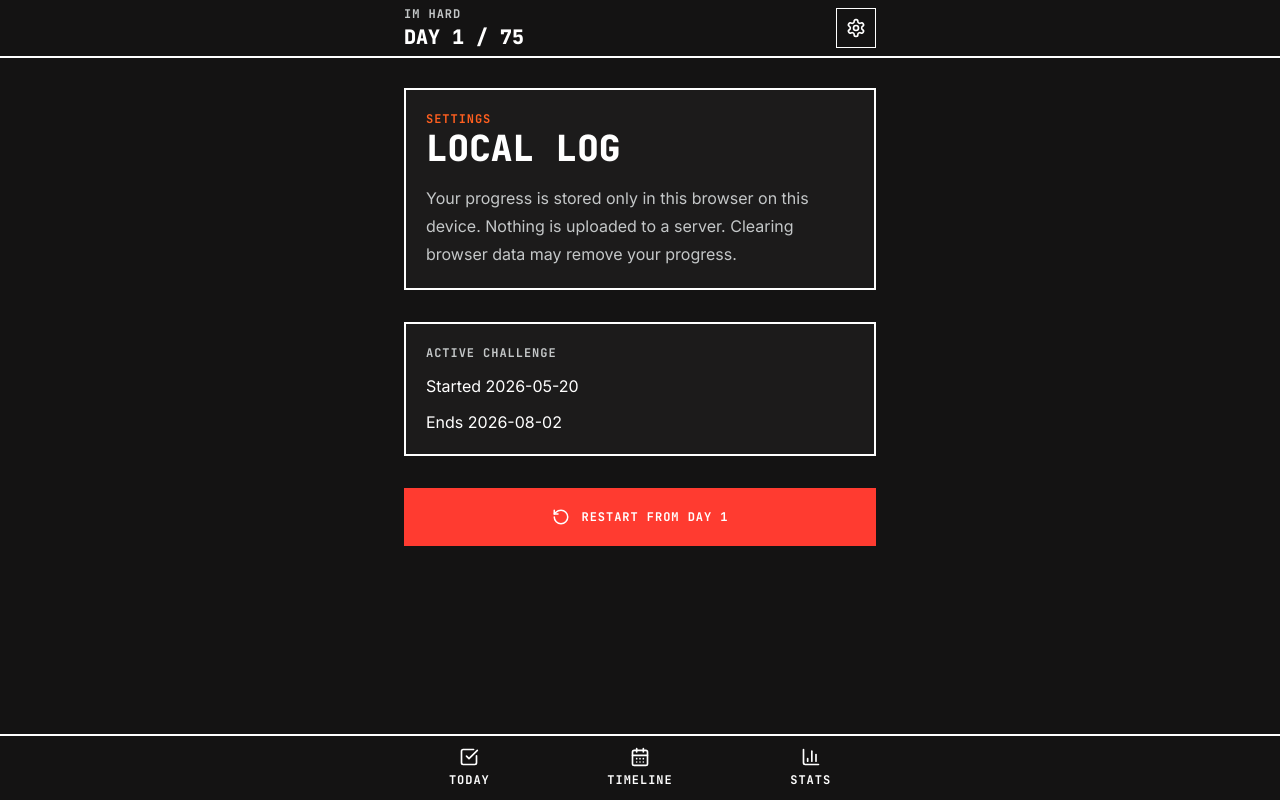
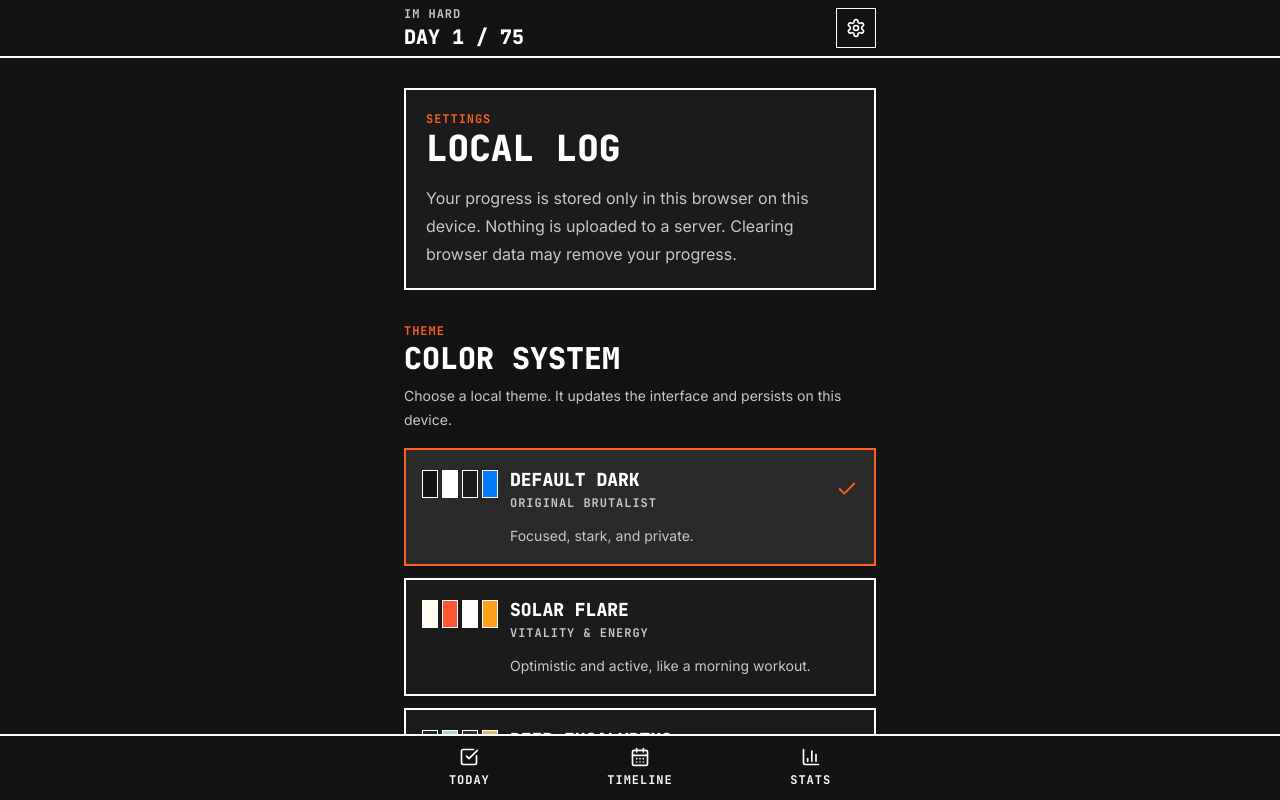
Before and after one commit to timothytenzin20/75-hard, a React (Vite) app: page /settings in a window 1280 px wide. Both pictures are taken after a click on the button "START CHALLENGE". Shown: the top 800 px of the page. Built offline with nearby package versions, Linux system fonts and the light colour scheme.

Commit message:
prompt 6: add theme styling

```diff
--- a/src/app/App.tsx
+++ b/src/app/App.tsx
@@ -9,6 +9,7 @@ import { StatsPage } from "../features/stats/StatsPage";
 import { TimelinePage } from "../features/timeline/TimelinePage";
 import { TodayPage } from "../features/today/TodayPage";
 import type { ActiveChallengeState, AppSettings } from "../domain/types";
+import { applyTheme } from "../domain/themes";
 import { getActiveChallenge, getSettings } from "../storage/repository";
 
 export function App() {
@@ -27,6 +28,10 @@ export function App() {
     void refresh();
   }, []);
 
+  useEffect(() => {
+    applyTheme(settings?.theme);
+  }, [settings?.theme]);
+
   if (loading) {
     return <div className="min-h-dvh grid place-items-center label-caps text-muted">Loading local log</div>;
   }
@@ -44,7 +49,7 @@ export function App() {
         <Route path="/day/:dayNumber" element={<DayDetailPage state={state} onChange={refresh} />} />
         <Route path="/stats" element={<StatsPage state={state} onChange={refresh} />} />
         <Route path="/recap/:dayNumber" element={<RecapPage state={state} />} />
-        <Route path="/settings" element={<SettingsPage state={state} onChange={refresh} />} />
+        <Route path="/settings" element={<SettingsPage state={state} settings={settings} onChange={refresh} />} />
         <Route path="*" element={<MissingRoute />} />
       </Route>
     </Routes>
--- /dev/null
+++ b/src/domain/themes.ts
@@ -0,0 +1,167 @@
+import type { ThemeId } from "./types";
+
+export interface ThemeDefinition {
+  id: ThemeId;
+  name: string;
+  subtitle: string;
+  vibe: string;
+  colors: {
+    background: string;
+    surface: string;
+    surfaceStrong: string;
+    surfaceMuted: string;
+    primary: string;
+    muted: string;
+    outline: string;
+    accent: string;
+    secondary: string;
+    success: string;
+    danger: string;
+  };
+}
+
+export const DEFAULT_THEME_ID: ThemeId = "raw-dark";
+
+export const THEMES: ThemeDefinition[] = [
+  {
+    id: "raw-dark",
+    name: "Default Dark",
+    subtitle: "Original brutalist",
+    vibe: "Focused, stark, and private.",
+    colors: {
+      background: "#141313",
+      surface: "#1C1B1B",
+      surfaceStrong: "#2A2A2A",
+      surfaceMuted: "#353434",
+      primary: "#FFFFFF",
+      muted: "#C4C7C8",
+      outline: "#444748",
+      accent: "#FF5F1F",
+      secondary: "#007AFF",
+      success: "#00FF41",
+      danger: "#FF3B30"
+    }
+  },
+  {
+    id: "solar-flare",
+    name: "Solar Flare",
+    subtitle: "Vitality & Energy",
+    vibe: "Optimistic and active, like a morning workout.",
+    colors: {
+      background: "#FFFBF0",
+      surface: "#FFFFFF",
+      surfaceStrong: "#FFF0DB",
+      surfaceMuted: "#FFE0BF",
+      primary: "#FF5733",
+      muted: "#8A5A44",
+      outline: "#FFB088",
+      accent: "#FF5733",
+      secondary: "#FF9F1C",
+      success: "#1F9D55",
+      danger: "#D7263D"
+    }
+  },
+  {
+    id: "deep-eucalyptus",
+    name: "Deep Eucalyptus",
+    subtitle: "Zen Discipline",
+    vibe: "Grounded and calm, built around harmonious consistency.",
+    colors: {
+      background: "#1B2623",
+      surface: "#24332F",
+      surfaceStrong: "#30473F",
+      surfaceMuted: "#3E5C52",
+      primary: "#A7D7C5",
+      muted: "#C5D8D0",
+      outline: "#5F8377",
+      accent: "#A7D7C5",
+      secondary: "#E0B973",
+      success: "#7EE0A1",
+      danger: "#FF7A7A"
+    }
+  },
+  {
+    id: "cyber-punk",
+    name: "Cyber Punk",
+    subtitle: "Digital Intensity",
+    vibe: "High-stakes and futuristic, turning progress into leveling up.",
+    colors: {
+      background: "#0B0014",
+      surface: "#180026",
+      surfaceStrong: "#25003A",
+      surfaceMuted: "#3A005A",
+      primary: "#00FFD1",
+      muted: "#BBA7FF",
+      outline: "#6F00FF",
+      accent: "#00FFD1",
+      secondary: "#FF00E5",
+      success: "#39FF14",
+      danger: "#FF2E63"
+    }
+  },
+  {
+    id: "raw-concrete",
+    name: "Raw Concrete",
+    subtitle: "Industrial Brutalist",
+    vibe: "Functional and architectural, with blueprint-like accents.",
+    colors: {
+      background: "#E0E0E0",
+      surface: "#F5F5F5",
+      surfaceStrong: "#FFFFFF",
+      surfaceMuted: "#C8C8C8",
+      primary: "#000000",
+      muted: "#4B4B4B",
+      outline: "#8A8A8A",
+      accent: "#3D5AFE",
+      secondary: "#3D5AFE",
+      success: "#008A3D",
+      danger: "#D50000"
+    }
+  },
+  {
+    id: "dusk-violet",
+    name: "Dusk Violet",
+    subtitle: "Introspective Growth",
+    vibe: "Soft and reflective, leaning into journaling and transformation.",
+    colors: {
+      background: "#2D2A4A",
+      surface: "#35325E",
+      surfaceStrong: "#46427A",
+      surfaceMuted: "#5A558F",
+      primary: "#F8BBD0",
+      muted: "#D8D0F0",
+      outline: "#746FA5",
+      accent: "#F8BBD0",
+      secondary: "#B39DDB",
+      success: "#A5D6A7",
+      danger: "#FF8A80"
+    }
+  }
+];
+
+export function getTheme(themeId?: string): ThemeDefinition {
+  return THEMES.find((theme) => theme.id === themeId) ?? THEMES[0];
+}
+
+export function applyTheme(themeId?: string): void {
+  const theme = getTheme(themeId);
+  const root = document.documentElement;
+  root.dataset.theme = theme.id;
+  root.style.setProperty("--color-background", hexToRgb(theme.colors.background));
+  root.style.setProperty("--color-surface", hexToRgb(theme.colors.surface));
+  root.style.setProperty("--color-surface-strong", hexToRgb(theme.colors.surfaceStrong));
+  root.style.setProperty("--color-surface-muted", hexToRgb(theme.colors.surfaceMuted));
+  root.style.setProperty("--color-primary", hexToRgb(theme.colors.primary));
+  root.style.setProperty("--color-muted", hexToRgb(theme.colors.muted));
+  root.style.setProperty("--color-outline", hexToRgb(theme.colors.outline));
+  root.style.setProperty("--color-accent", hexToRgb(theme.colors.accent));
+  root.style.setProperty("--color-secondary", hexToRgb(theme.colors.secondary));
+  root.style.setProperty("--color-success", hexToRgb(theme.colors.success));
+  root.style.setProperty("--color-danger", hexToRgb(theme.colors.danger));
+}
+
+function hexToRgb(hex: string): string {
+  const normalized = hex.replace("#", "");
+  const value = Number.parseInt(normalized, 16);
+  return `${(value >> 16) & 255} ${(value >> 8) & 255} ${value & 255}`;
+}
--- a/src/domain/types.ts
+++ b/src/domain/types.ts
@@ -1,5 +1,6 @@
 export type ChallengeStatus = "active" | "completed" | "failed" | "archived";
 export type DayStatus = "not_started" | "in_progress" | "complete" | "missed";
+export type ThemeId = "raw-dark" | "solar-flare" | "deep-eucalyptus" | "cyber-punk" | "raw-concrete" | "dusk-violet";
 
 export type TaskKey =
   | "diet"
@@ -15,6 +16,7 @@ export interface AppSettings {
   id: "settings";
   onboardingComplete: boolean;
   localStorageWarningAccepted: boolean;
+  theme: ThemeId;
   createdAt: string;
   updatedAt: string;
 }
--- a/src/features/recap/RecapPage.tsx
+++ b/src/features/recap/RecapPage.tsx
@@ -103,15 +103,16 @@ async function drawCard(canvas: HTMLCanvasElement | null, record: DayRecord, str
   if (!canvas) return;
   const ctx = canvas.getContext("2d");
   if (!ctx) return;
-  ctx.fillStyle = "#141313";
+  const colors = getCanvasThemeColors();
+  ctx.fillStyle = colors.background;
   ctx.fillRect(0, 0, canvas.width, canvas.height);
-  ctx.strokeStyle = "#ffffff";
+  ctx.strokeStyle = colors.primary;
   ctx.lineWidth = 8;
   ctx.strokeRect(40, 40, canvas.width - 80, canvas.height - 80);
-  ctx.fillStyle = "#ff5f1f";
+  ctx.fillStyle = colors.accent;
   ctx.font = "700 42px JetBrains Mono, monospace";
   ctx.fillText("IM HARD", 80, 125);
-  ctx.fillStyle = "#ffffff";
+  ctx.fillStyle = colors.primary;
   ctx.font = "800 92px JetBrains Mono, monospace";
   ctx.fillText(`DAY ${record.day.dayNumber}`, 80, 240);
   ctx.font = "700 42px JetBrains Mono, monospace";
@@ -120,7 +121,7 @@ async function drawCard(canvas: HTMLCanvasElement | null, record: DayRecord, str
     try {
       const image = await loadImage(photoUrl);
       drawCoverImage(ctx, image, 710, 105, 250, 250);
-      ctx.strokeStyle = "#ffffff";
+      ctx.strokeStyle = colors.primary;
       ctx.lineWidth = 6;
       ctx.strokeRect(710, 105, 250, 250);
     } catch {
@@ -131,21 +132,33 @@ async function drawCard(canvas: HTMLCanvasElement | null, record: DayRecord, str
   record.tasks.slice(0, 8).forEach((task, index) => {
     const x = index < 4 ? 80 : 560;
     const y = 410 + (index % 4) * 78;
-    ctx.fillStyle = task.completed ? "#00ff41" : "#c4c7c8";
+    ctx.fillStyle = task.completed ? colors.success : colors.muted;
     ctx.fillText(task.completed ? "✓" : "□", x, y);
-    ctx.fillStyle = "#ffffff";
+    ctx.fillStyle = colors.primary;
     ctx.fillText(task.label, x + 48, y);
   });
-  ctx.fillStyle = "#ff5f1f";
+  ctx.fillStyle = colors.accent;
   ctx.font = "800 54px JetBrains Mono, monospace";
   ctx.fillText(`${streak} DAY STREAK`, 80, 820);
-  ctx.fillStyle = "#c4c7c8";
+  ctx.fillStyle = colors.muted;
   ctx.font = "400 32px Inter, sans-serif";
   const quote = record.journal?.text ? record.journal.text.slice(0, 92) : "Private proof, saved locally.";
   ctx.fillText(`"${quote}${record.journal && record.journal.text.length > 92 ? "..." : ""}"`, 80, 895, 920);
-  ctx.fillStyle = "#ffffff";
+  ctx.fillStyle = colors.primary;
   ctx.font = "700 28px JetBrains Mono, monospace";
   ctx.fillText(new Date(record.day.completedAt ?? record.day.updatedAt).toLocaleString(), 80, 990);
+}
+
+function getCanvasThemeColors() {
+  const styles = getComputedStyle(document.documentElement);
+  const color = (token: string) => `rgb(${styles.getPropertyValue(token).trim()})`;
+  return {
+    background: color("--color-background"),
+    primary: color("--color-primary"),
+    muted: color("--color-muted"),
+    accent: color("--color-accent"),
+    success: color("--color-success")
+  };
 }
 
 function loadImage(src: string): Promise<HTMLImageElement> {
--- a/src/features/settings/SettingsPage.tsx
+++ b/src/features/settings/SettingsPage.tsx
@@ -1,10 +1,19 @@
-import { RotateCcw } from "lucide-react";
+import { Check, RotateCcw } from "lucide-react";
 import { useNavigate } from "react-router-dom";
-import type { ActiveChallengeState } from "../../domain/types";
-import { restartChallenge } from "../../storage/repository";
+import { applyTheme, THEMES } from "../../domain/themes";
+import type { ActiveChallengeState, AppSettings, ThemeId } from "../../domain/types";
+import { restartChallenge, updateTheme } from "../../storage/repository";
 
-export function SettingsPage({ state, onChange }: { state: ActiveChallengeState; onChange: () => Promise<void> }) {
+export function SettingsPage({ state, settings, onChange }: { state: ActiveChallengeState; settings: AppSettings; onChange: () => Promise<void> }) {
   const navigate = useNavigate();
+  const activeTheme = settings.theme;
+
+  const handleThemeChange = async (theme: ThemeId) => {
+    applyTheme(theme);
+    await updateTheme(theme);
+    await onChange();
+  };
+
   return (
     <main className="space-y-8 px-5 py-8">
       <section className="hard-card p-5">
@@ -13,6 +22,42 @@ export function SettingsPage({ state, onChange }: { state: ActiveChallengeState;
         <p className="mt-4 leading-7 text-muted">
           Your progress is stored only in this browser on this device. Nothing is uploaded to a server. Clearing browser data may remove your progress.
         </p>
+      </section>
+      <section className="space-y-4">
+        <div>
+          <p className="label-caps text-orange">Theme</p>
+          <h2 className="font-mono text-3xl font-extrabold uppercase">Color system</h2>
+          <p className="mt-2 text-sm leading-6 text-muted">Choose a local theme. It updates the interface and persists on this device.</p>
+        </div>
+        <div className="space-y-3">
+          {THEMES.map((theme) => (
+            <button
+              key={theme.id}
+              className={`focus-ring w-full border-2 p-4 text-left transition-colors ${activeTheme === theme.id ? "border-orange bg-surface-strong" : "border-primary bg-surface"}`}
+              type="button"
+              onClick={() => void handleThemeChange(theme.id)}
+            >
+              <div className="flex items-start gap-3">
+                <div className="flex gap-1 pt-1" aria-hidden="true">
+                  <Swatch color={theme.colors.background} />
+                  <Swatch color={theme.colors.primary} />
+                  <Swatch color={theme.colors.surface} />
+                  <Swatch color={theme.colors.secondary} />
+                </div>
+                <div className="min-w-0 flex-1">
+                  <div className="flex items-center justify-between gap-3">
+                    <div>
+                      <p className="font-mono text-lg font-extrabold uppercase">{theme.name}</p>
+                      <p className="label-caps text-muted">{theme.subtitle}</p>
+                    </div>
+                    {activeTheme === theme.id ? <Check className="shrink-0 text-orange" size={22} /> : null}
+                  </div>
+                  <p className="mt-3 text-sm leading-6 text-muted">{theme.vibe}</p>
+                </div>
+              </div>
+            </button>
+          ))}
+        </div>
       </section>
       <section className="hard-card p-5 space-y-3">
         <p className="label-caps text-muted">Active challenge</p>
@@ -33,3 +78,7 @@ export function SettingsPage({ state, onChange }: { state: ActiveChallengeState;
     </main>
   );
 }
+
+function Swatch({ color }: { color: string }) {
+  return <span className="block h-7 w-4 border border-primary" style={{ backgroundColor: color }} />;
+}
--- a/src/styles.css
+++ b/src/styles.css
@@ -5,8 +5,19 @@
 @tailwind utilities;
 
 :root {
-  color: #e5e2e1;
-  background: #141313;
+  --color-background: 20 19 19;
+  --color-surface: 28 27 27;
+  --color-surface-strong: 42 42 42;
+  --color-surface-muted: 53 52 52;
+  --color-primary: 255 255 255;
+  --color-muted: 196 199 200;
+  --color-outline: 68 71 72;
+  --color-accent: 255 95 31;
+  --color-secondary: 0 122 255;
+  --color-success: 0 255 65;
+  --color-danger: 255 59 48;
+  color: rgb(var(--color-primary));
+  background: rgb(var(--color-background));
   font-family: Inter, system-ui, sans-serif;
 }
 
@@ -18,8 +29,8 @@ body {
   margin: 0;
   min-width: 320px;
   min-height: 100dvh;
-  background: #141313;
-  color: #e5e2e1;
+  background: rgb(var(--color-background));
+  color: rgb(var(--color-primary));
   -webkit-tap-highlight-color: transparent;
 }
 
@@ -40,12 +51,12 @@ button:disabled {
 }
 
 .focus-ring:focus-visible {
-  outline-color: #ff5f1f;
+  outline-color: rgb(var(--color-accent));
 }
 
 .hard-card {
-  border: 2px solid #ffffff;
-  background: #1c1b1b;
+  border: 2px solid rgb(var(--color-primary));
+  background: rgb(var(--color-surface));
 }
 
 .label-caps {
--- a/tailwind.config.ts
+++ b/tailwind.config.ts
@@ -5,25 +5,25 @@ export default {
   theme: {
     extend: {
       colors: {
-        background: "#141313",
-        surface: "#1c1b1b",
-        "surface-strong": "#2a2a2a",
-        "surface-muted": "#353434",
-        primary: "#ffffff",
-        muted: "#c4c7c8",
-        outline: "#444748",
-        orange: "#ff5f1f",
-        success: "#00ff41",
-        danger: "#ff3b30",
-        blue: "#007aff"
+        background: "rgb(var(--color-background) / <alpha-value>)",
+        surface: "rgb(var(--color-surface) / <alpha-value>)",
+        "surface-strong": "rgb(var(--color-surface-strong) / <alpha-value>)",
+        "surface-muted": "rgb(var(--color-surface-muted) / <alpha-value>)",
+        primary: "rgb(var(--color-primary) / <alpha-value>)",
+        muted: "rgb(var(--color-muted) / <alpha-value>)",
+        outline: "rgb(var(--color-outline) / <alpha-value>)",
+        orange: "rgb(var(--color-accent) / <alpha-value>)",
+        success: "rgb(var(--color-success) / <alpha-value>)",
+        danger: "rgb(var(--color-danger) / <alpha-value>)",
+        blue: "rgb(var(--color-secondary) / <alpha-value>)"
       },
       fontFamily: {
         mono: ["JetBrains Mono", "ui-monospace", "SFMono-Regular", "Consolas", "monospace"],
         sans: ["Inter", "system-ui", "sans-serif"]
       },
       boxShadow: {
-        hard: "4px 4px 0 0 #ffffff",
-        "hard-orange": "4px 4px 0 0 #ff5f1f"
+        hard: "4px 4px 0 0 rgb(var(--color-primary))",
+        "hard-orange": "4px 4px 0 0 rgb(var(--color-accent))"
       }
     }
   },
```
Also changed, not shown: src/storage/repository.ts (+15 -2 lines).
